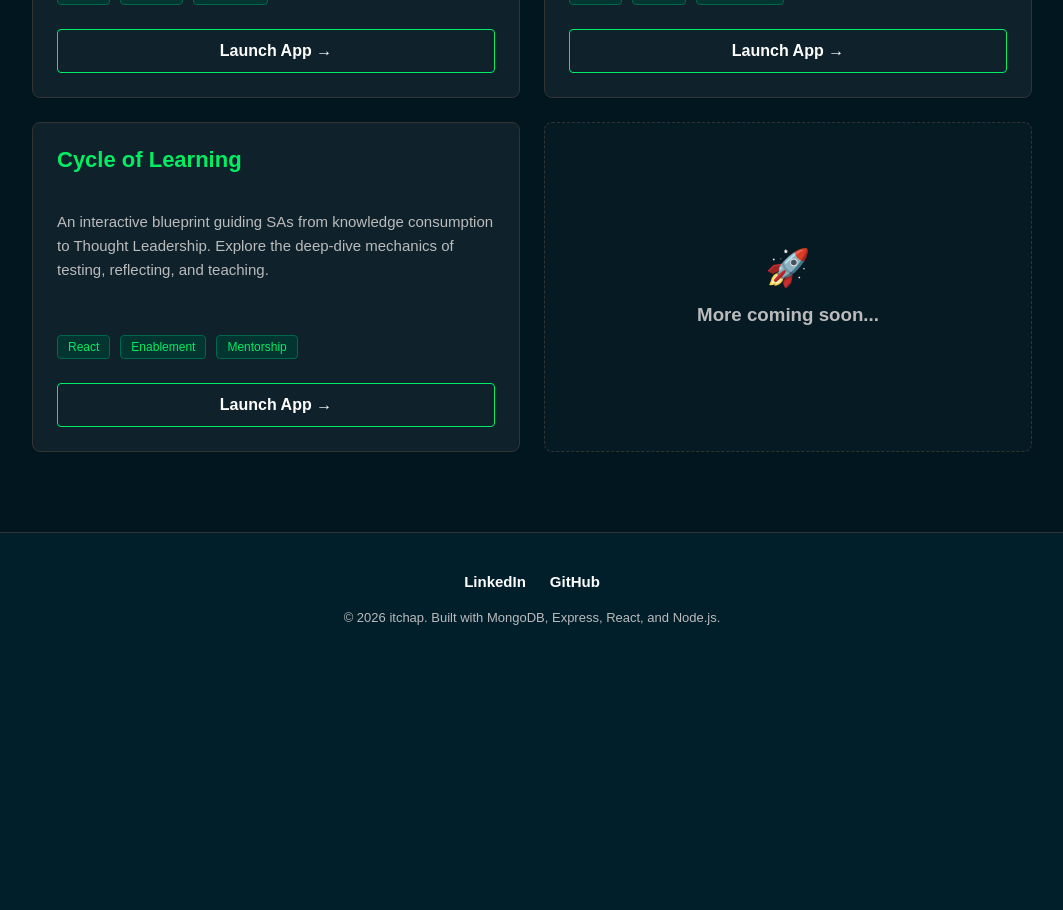
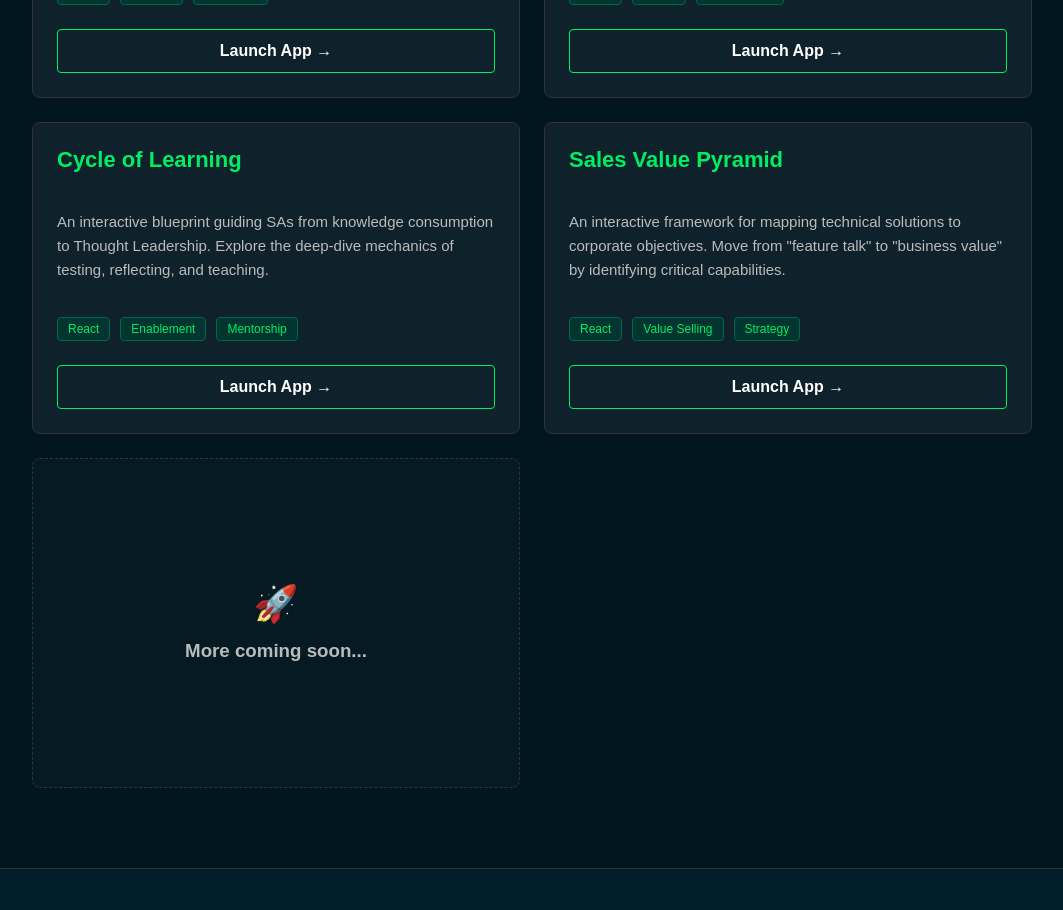
Before and after one commit to itchap/itchap, a React (Vite) app in the folder Apps/homepage/: page / in a window 1280 px wide. Shown: the part 940-1850 px from the top of the page, without its empty margins (108-1171 px from the left). Before the commit the page ends 1605 px from the top, so only its background shows below. Built offline with nearby package versions, Linux system fonts and the light colour scheme.

Commit message:
home
home

```diff
--- a/Apps/homepage/src/Home.jsx
+++ b/Apps/homepage/src/Home.jsx
@@ -79,7 +79,23 @@ function Home() {
               </a>
             </div>
 
-            {/* 4. PLACEHOLDER CARD */}
+            {/* 4. VALUE PYRAMID CARD */}
+            <div style={{ backgroundColor: theme.cardBg, border: `1px solid ${theme.border}`, borderRadius: '8px', padding: '24px', display: 'flex', flexDirection: 'column' }}>
+              <h3 style={{ marginTop: 0, color: theme.accent, fontSize: '22px' }}>Sales Value Pyramid</h3>
+              <p style={{ color: theme.textSub, fontSize: '15px', lineHeight: '1.6', flexGrow: 1 }}>
+                An interactive framework for mapping technical solutions to corporate objectives. Move from "feature talk" to "business value" by identifying critical capabilities.
+              </p>
+              <div style={{ display: 'flex', gap: '10px', marginTop: '20px' }}>
+                <span style={{ fontSize: '12px', backgroundColor: '#023430', color: theme.accent, padding: '4px 10px', borderRadius: '4px', border: '1px solid #00684a' }}>React</span>
+                <span style={{ fontSize: '12px', backgroundColor: '#023430', color: theme.accent, padding: '4px 10px', borderRadius: '4px', border: '1px solid #00684a' }}>Value Selling</span>
+                <span style={{ fontSize: '12px', backgroundColor: '#023430', color: theme.accent, padding: '4px 10px', borderRadius: '4px', border: '1px solid #00684a' }}>Strategy</span>
+              </div>
+              <a href="/app/pyramid/" style={{ display: 'block', textAlign: 'center', marginTop: '24px', padding: '12px', backgroundColor: 'transparent', color: theme.textMain, border: `1px solid ${theme.accent}`, borderRadius: '4px', textDecoration: 'none', fontWeight: 'bold', cursor: 'pointer', transition: 'all 0.2s' }} onMouseOver={e => { e.target.style.backgroundColor = theme.accent; e.target.style.color = '#000'; }} onMouseOut={e => { e.target.style.backgroundColor = 'transparent'; e.target.style.color = theme.textMain; }}>
+                Launch App &rarr;
+              </a>
+            </div>
+
+            {/* 5. PLACEHOLDER CARD */}
             <div style={{ backgroundColor: 'rgba(255, 255, 255, 0.02)', border: `1px dashed ${theme.border}`, borderRadius: '8px', padding: '24px', display: 'flex', flexDirection: 'column', alignItems: 'center', justifyContent: 'center', minHeight: '280px' }}>
               <span style={{ fontSize: '36px', marginBottom: '15px' }}>🚀</span>
               <h3 style={{ margin: 0, color: theme.textSub }}>More coming soon...</h3>
@@ -91,31 +107,11 @@ function Home() {
 
       {/* FOOTER */}
       <footer style={{ textAlign: 'center', padding: '40px 20px', backgroundColor: theme.bg, color: theme.textSub, fontSize: '13px', borderTop: `1px solid ${theme.border}` }}>
-
         {/* SOCIAL LINKS */}
         <div style={{ display: 'flex', justifyContent: 'center', gap: '24px', marginBottom: '20px' }}>
-          <a
-            href="https://www.linkedin.com/in/itchap/"
-            target="_blank"
-            rel="noreferrer"
-            style={{ color: theme.textMain, textDecoration: 'none', fontSize: '15px', fontWeight: 'bold', transition: 'color 0.2s ease-in-out' }}
-            onMouseOver={e => e.target.style.color = '#01ed64'}
-            onMouseOut={e => e.target.style.color = theme.textMain}
-          >
-            LinkedIn
-          </a>
-          <a
-            href="https://github.com/itchap"
-            target="_blank"
-            rel="noreferrer"
-            style={{ color: theme.textMain, textDecoration: 'none', fontSize: '15px', fontWeight: 'bold', transition: 'color 0.2s ease-in-out' }}
-            onMouseOver={e => e.target.style.color = '#01ed64'}
-            onMouseOut={e => e.target.style.color = theme.textMain}
-          >
-            GitHub
-          </a>
+          <a href="https://www.linkedin.com/in/itchap/" target="_blank" rel="noreferrer" style={{ color: theme.textMain, textDecoration: 'none', fontSize: '15px', fontWeight: 'bold', transition: 'color 0.2s ease-in-out' }} onMouseOver={e => e.target.style.color = '#01ed64'} onMouseOut={e => e.target.style.color = theme.textMain}>LinkedIn</a>
+          <a href="https://github.com/itchap" target="_blank" rel="noreferrer" style={{ color: theme.textMain, textDecoration: 'none', fontSize: '15px', fontWeight: 'bold', transition: 'color 0.2s ease-in-out' }} onMouseOver={e => e.target.style.color = '#01ed64'} onMouseOut={e => e.target.style.color = theme.textMain}>GitHub</a>
         </div>
-
         &copy; {new Date().getFullYear()} itchap. Built with MongoDB, Express, React, and Node.js.
       </footer>
     </div>
```
